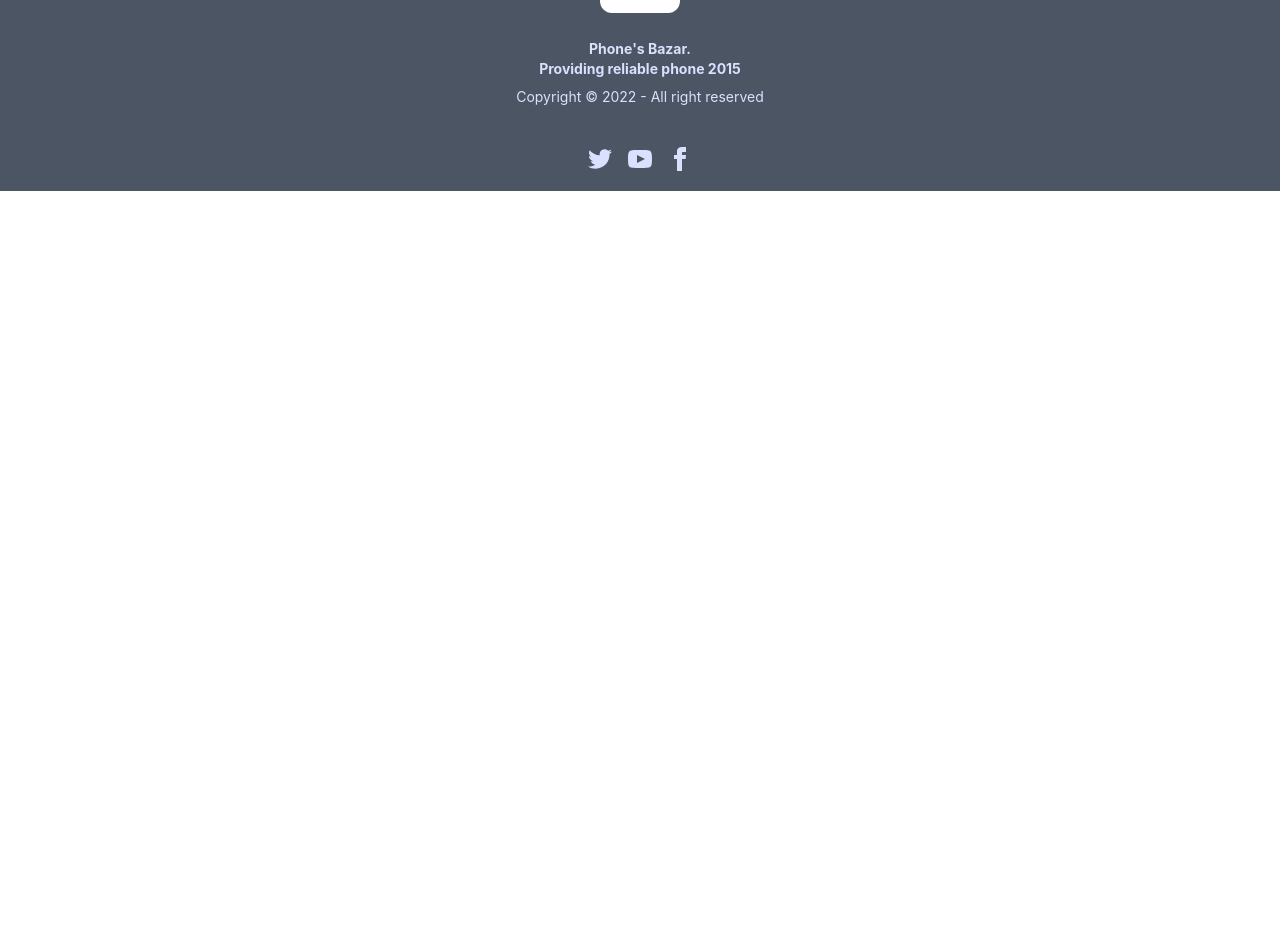
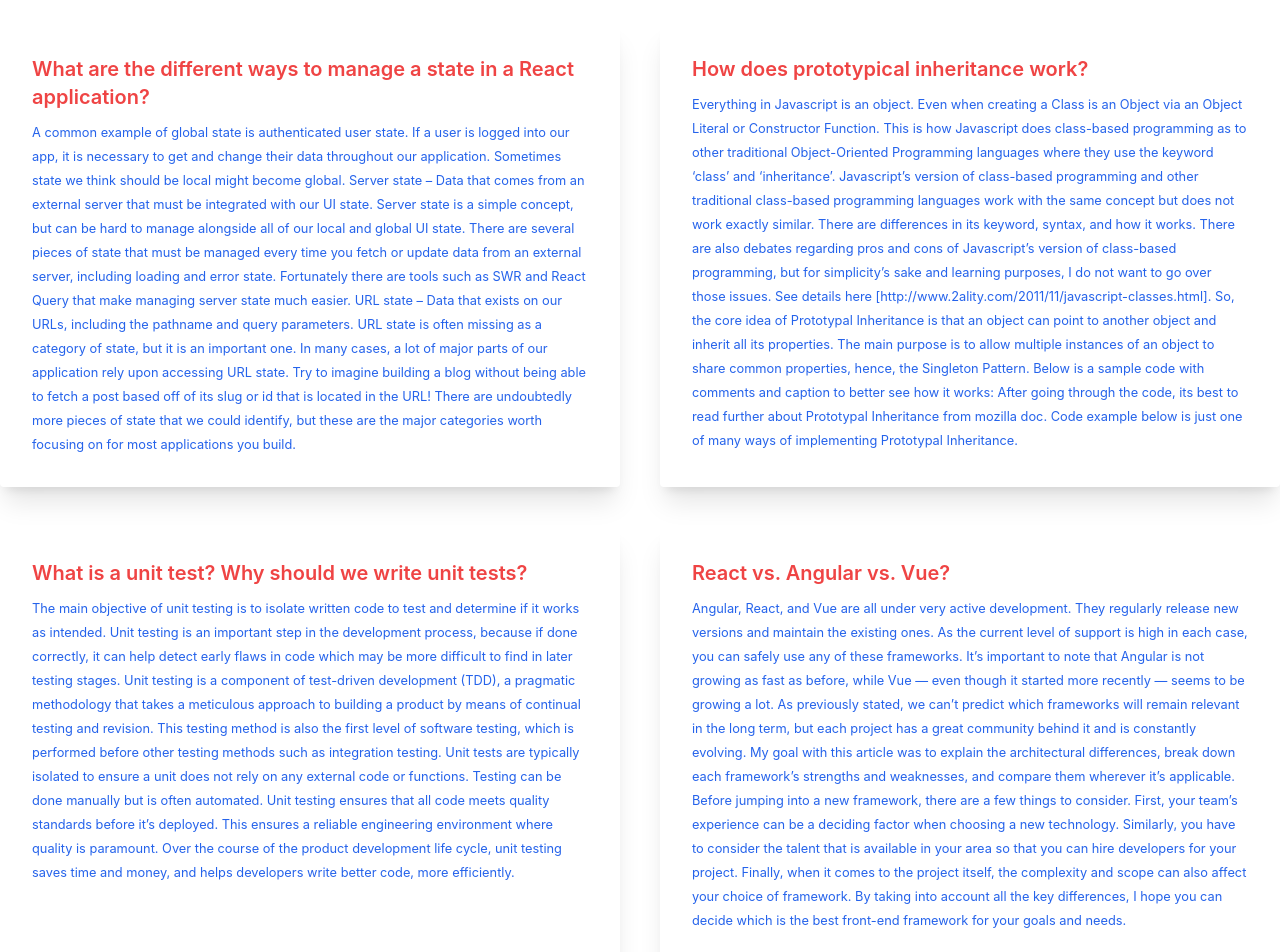
Before and after one commit to moddas311/second-hand-phones-client, a React (Create React App) app: page /blog in a window 1280 px wide. Shown: the part 157-1109 px from the top of the page. Before the commit the page ends 800 px from the top, so only its background shows below. Built offline with nearby package versions, Linux system fonts and the light colour scheme; no server answers.

Commit message:
blog section added successfully

```diff
--- a/src/components/pages/Blog/Blog.js
+++ b/src/components/pages/Blog/Blog.js
@@ -3,7 +3,74 @@ import React from 'react';
 const Blog = () => {
     return (
         <div>
-            <p>wow</p>
+
+            <h2 className='text-3xl font-bold text-center text-sky-500 py-5'>Welcome to my Blog!</h2>
+
+            <div className='grid my-10 gap-10 grid-cols-1 md:grid-cols-2'>
+                <div className="card shadow-xl">
+                    <div className="card-body">
+                        <h2 className="card-title text-red-500">What are the different ways to manage a state in a React application?</h2>
+                        <p>
+                            <small className='text-blue-600'>
+                                A common example of global state is authenticated user state. If a user is logged into our app, it is necessary to get and change their data throughout our application.
+                                Sometimes state we think should be local might become global.                       Server state – Data that comes from an external server that must be integrated with our UI state.
+                                Server state is a simple concept, but can be hard to manage alongside all of our local and global UI state.
+                                There are several pieces of state that must be managed every time you fetch or update data from an external server, including loading and error state.
+                                Fortunately there are tools such as SWR and React Query that make managing server state much easier.
+                                URL state – Data that exists on our URLs, including the pathname and query parameters.
+                                URL state is often missing as a category of state, but it is an important one.
+                                In many cases, a lot of major parts of our application rely upon accessing URL state. Try to imagine building a blog without being able to fetch a post based off of its slug or id that is located in the URL!
+                                There are undoubtedly more pieces of state that we could identify, but these are the major categories worth focusing on for most applications you build.
+                            </small>
+                        </p>
+                    </div>
+                </div>
+                <div className="card shadow-xl">
+                    <div className="card-body text-red-500">
+                        <h2 className="card-title">How does prototypical inheritance work?</h2>
+                        <p>
+                            <small className='text-blue-600'>
+                                Everything in Javascript is an object. Even when creating a Class is an Object via an Object Literal or Constructor Function. This is how Javascript does class-based programming as to other traditional Object-Oriented Programming languages where they use the keyword ‘class’ and ‘inheritance’.
+                                Javascript’s version of class-based programming and other traditional class-based programming languages work with the same concept but does not work exactly similar. There are differences in its keyword, syntax, and how it works. There are also debates regarding pros and cons of Javascript’s version of class-based programming, but for simplicity’s sake and learning purposes, I do not want to go over those issues. See details here [http://www.2ality.com/2011/11/javascript-classes.html].
+                                So, the core idea of Prototypal Inheritance is that an object can point to another object and inherit all its properties. The main purpose is to allow multiple instances of an object to share common properties, hence, the Singleton Pattern.
+                                Below is a sample code with comments and caption to better see how it works:
+                                After going through the code, its best to read further about Prototypal Inheritance from mozilla doc. Code example below is just one of many ways of implementing Prototypal Inheritance.
+                            </small>
+                        </p>
+                    </div>
+                </div>
+                <div className="card shadow-xl text-red-500">
+                    <div className="card-body">
+                        <h2 className="card-title">What is a unit test? Why should we write unit tests?</h2>
+                        <p>
+                            <small className='text-blue-600'>
+                                The main objective of unit testing is to isolate written code to test and determine if it works as intended.
+                                Unit testing is an important step in the development process, because if done correctly, it can help detect early flaws in code which may be more difficult to find in later testing stages.
+                                Unit testing is a component of test-driven development (TDD), a pragmatic methodology that takes a meticulous approach to building a product by means of continual testing and revision. This testing method is also the first level of software testing, which is performed before other testing methods such as integration testing. Unit tests are typically isolated to ensure a unit does not rely on any external code or functions. Testing can be done manually but is often automated.
+                                Unit testing ensures that all code meets quality standards before it’s deployed. This ensures a reliable engineering environment where quality is paramount. Over the course of the product development life cycle, unit testing saves time and money, and helps developers write better code, more efficiently.
+                            </small>
+                        </p>
+                    </div>
+                </div>
+                <div className="card shadow-xl text-red-500">
+                    <div className="card-body">
+                        <h2 className="card-title">React vs. Angular vs. Vue?</h2>
+                        <p>
+                            <small className='text-blue-600'>
+                                Angular, React, and Vue are all under very active development. They regularly release new versions and maintain the existing ones. As the current level of support is high in each case, you can safely use any of these frameworks.
+                                It’s important to note that Angular is not growing as fast as before, while Vue — even though it started more recently — seems to be growing a lot.
+                                As previously stated, we can’t predict which frameworks will remain relevant in the long term, but each project has a great community behind it and is constantly evolving.
+                                My goal with this article was to explain the architectural differences, break down each framework’s strengths and weaknesses, and compare them wherever it’s applicable.
+                                Before jumping into a new framework, there are a few things to consider.
+                                First, your team’s experience can be a deciding factor when choosing a new technology.
+                                Similarly, you have to consider the talent that is available in your area so that you can hire developers for your project.
+                                Finally, when it comes to the project itself, the complexity and scope can also affect your choice of framework.
+                                By taking into account all the key differences, I hope you can decide which is the best front-end framework for your goals and needs.
+                            </small>
+                        </p>
+                    </div>
+                </div>
+            </div>
         </div>
     );
 };
```
